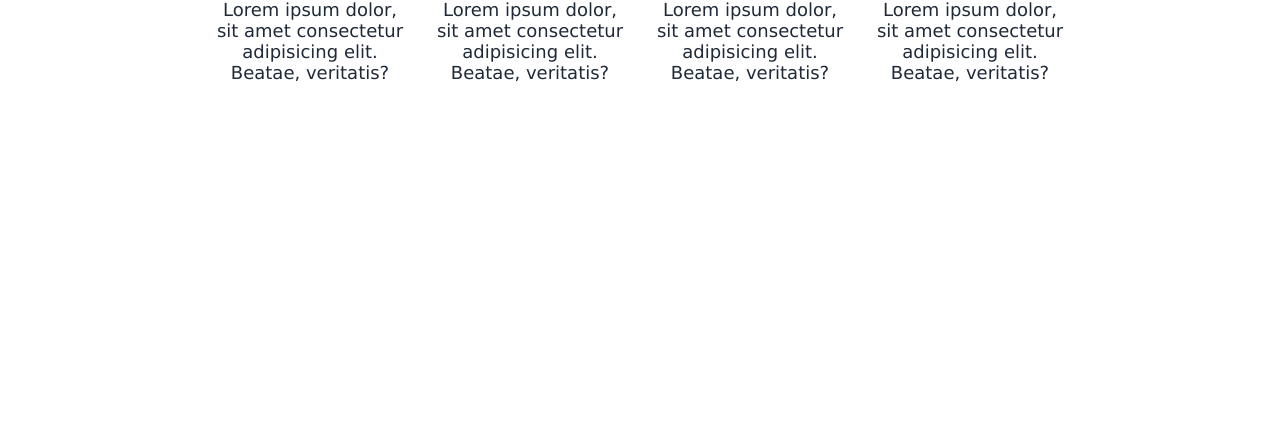
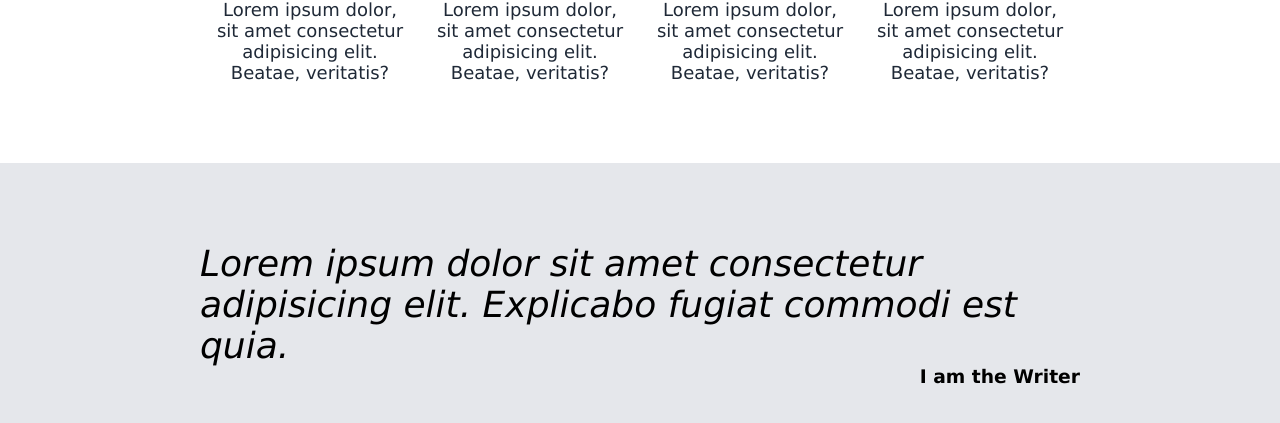
Before and after one commit to Orbito7/landing-page, a plain HTML site: page index.html in a window 1280 px wide. Shown: the part 639-1062 px from the top of the page. Before the commit the page ends 802 px from the top, so only its background shows below. Drawn offline with Linux system fonts and the light colour scheme.

Commit message:
Created and styled boilerplate for quote section

```diff
--- a/index.html
+++ b/index.html
@@ -64,7 +64,17 @@
         </div>
       </div>
     </div>
-    <div class="section3"></div>
+    <div class="section3">
+      <div class="quote-box">
+        <div class="quote">
+          <p>
+            Lorem ipsum dolor sit amet consectetur adipisicing elit. Explicabo
+            fugiat commodi est quia.
+          </p>
+        </div>
+        <div class="quote-author"><h3>I am the Writer</h3></div>
+      </div>
+    </div>
     <div class="section4"></div>
 
     <footer></footer>
--- a/style.css
+++ b/style.css
@@ -118,7 +118,7 @@ header {
   height: auto;
   width: 200px;
   border-radius: 10px;
-  border:5px ;
+  border: 5px;
   border-color: blue;
 }
 
@@ -128,3 +128,23 @@ header {
   font-size: 18px;
   color: #1f2937;
 }
+
+.section3 {
+  display: flex;
+  flex-direction: column;
+  padding: 80px 200px 80px 200px;
+  background-color: #e5e7eb;
+}
+.quote-box {
+  display: flex;
+  flex-direction: column;
+}
+
+.quote {
+  font-size: 36px;
+  font-style: italic;
+}
+
+.quote-author {
+  align-self: flex-end;
+}
```
